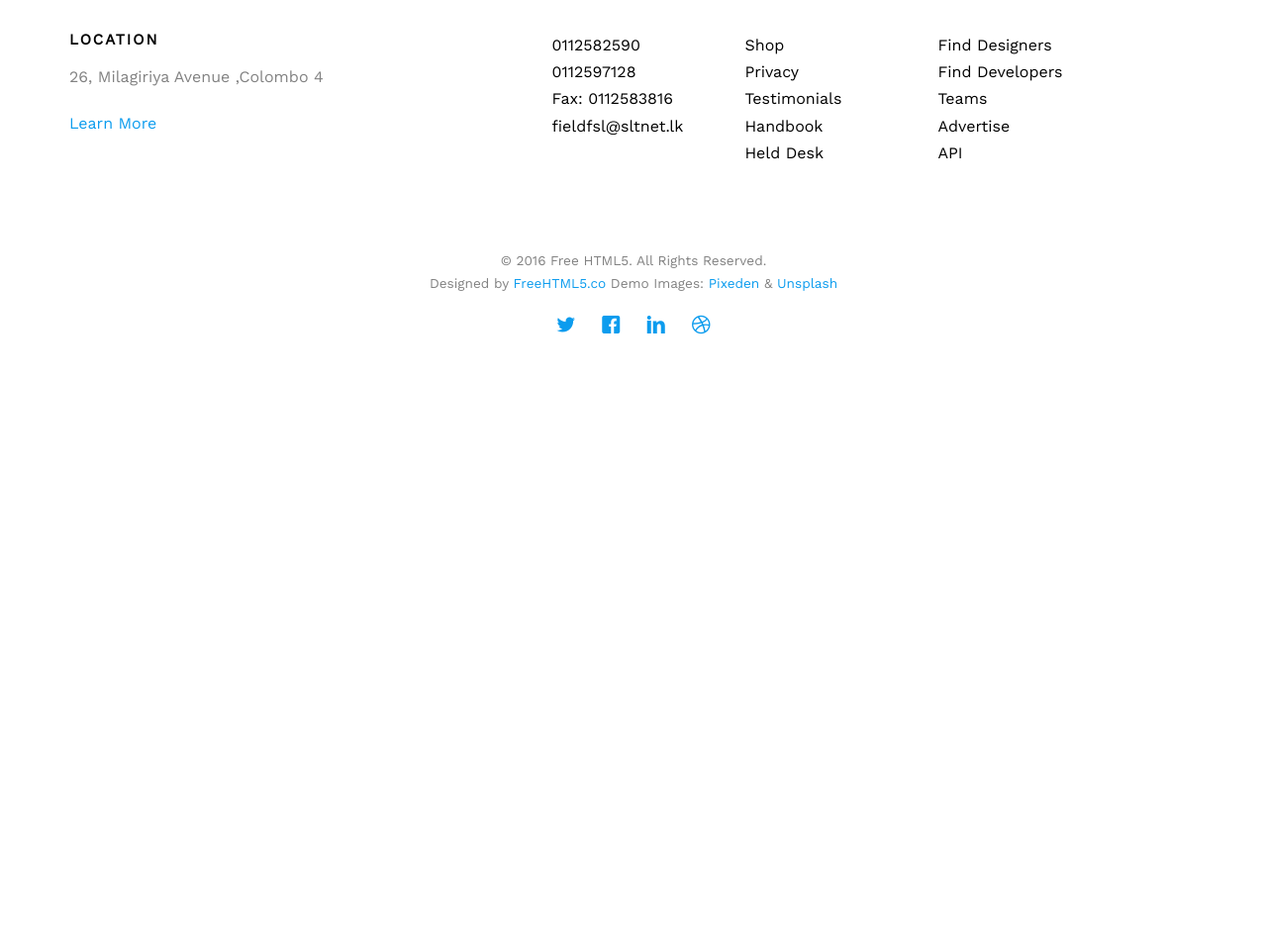
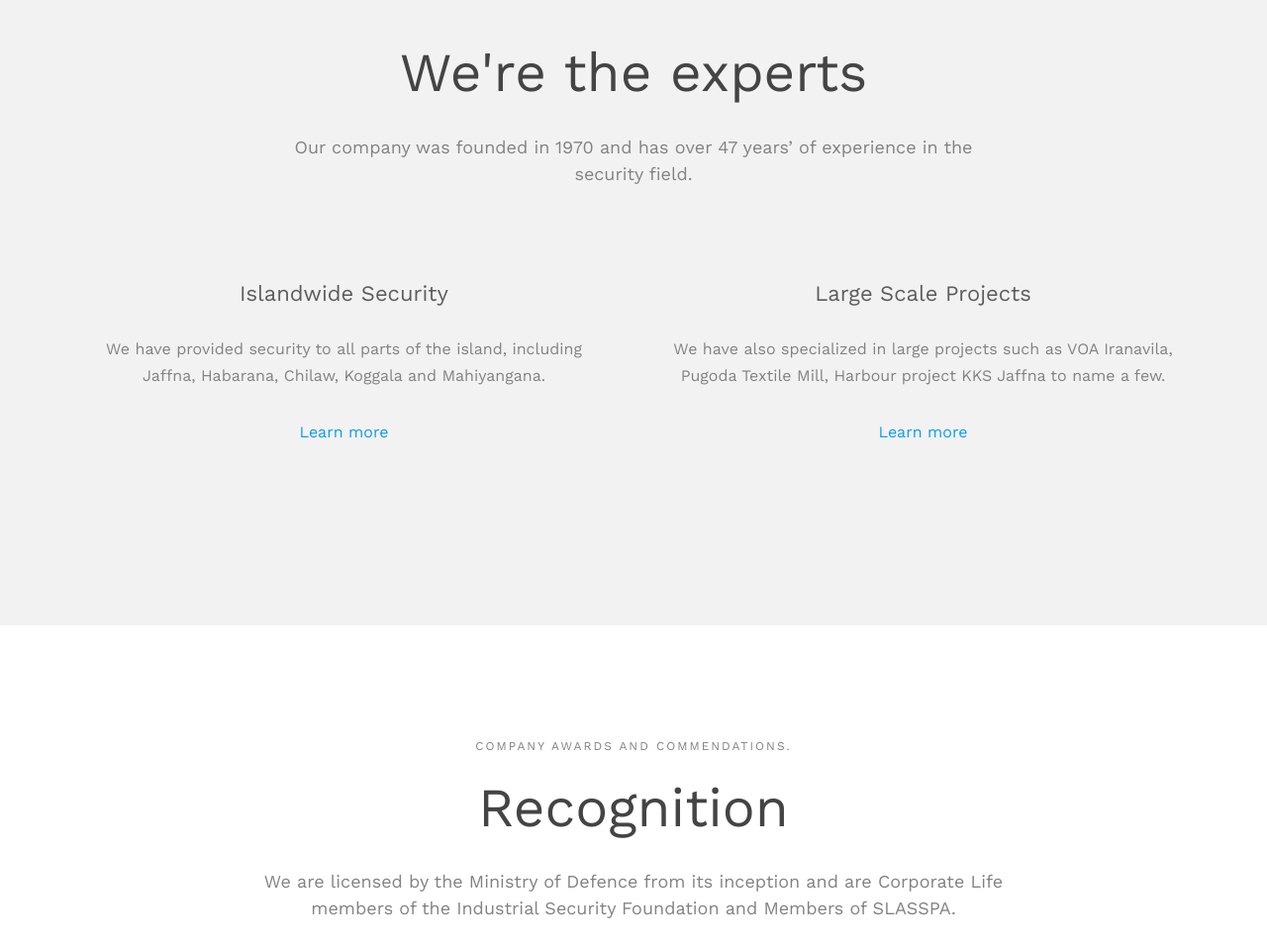
Before and after one commit to Christianq010/liquid-field_services_project, a website: page public/index.html in a window 1280 px wide. Shown: the part 980-1935 px from the top of the page at 99% size. Before the commit the page ends 1457 px from the top, so only its background shows below. Drawn offline with nearby package versions, Linux system fonts and the light colour scheme; files whose address does not match are found by name; a web font is replaced by a local one.

Commit message:
feat: Add main content to html body and minor style changes

```diff
--- a/public/index.html
+++ b/public/index.html
@@ -82,7 +82,7 @@
 				<div class="col-md-12 col-md-offset-0 text-center">
 					<div class="display-t">
 						<div class="display-tc animate-box" data-animate-effect="fadeInUp">
-							<h1 class="display-slogan mb30">Security Since 1970.</h1>
+							<h1 class="display-slogan mb30">Security Since 1970</h1>
 							<p>
 								<a href="http://freehtml5.co/" target="_blank" class="btn btn-primary">Contact Us</a>
 							</p>
@@ -151,6 +151,65 @@
 
 <!-- CONTENT start -->
 
+	<!-- Services Content -->
+	<div id="fh5co-services" class="fh5co-bg-section">
+		<div class="container">
+			<div class="row row-pb-md">
+				<div class="col-md-8 col-md-offset-2 text-center animate-box" data-animate-effect="fadeInUp">
+					<div class="fh5co-heading">
+						<h2>We're the experts</h2>
+						<p>Our company was founded in 1970 and has over 47 years’ of experience in the security field.</p>
+					</div>
+				</div>
+			</div>
+			<div class="row text-center">
+				<div class="col-md-6">
+					<div class="feature-center animate-box" data-animate-effect="fadeInUp">
+						<h3>Islandwide Security</h3>
+							<p>We have provided security to all parts of the island, including Jaffna, Habarana, Chilaw, Koggala and Mahiyangana.</p>
+							<p><a href="#">Learn more</a></p>
+					</div>
+				</div>
+				<div class="col-md-6">
+					<div class="feature-center animate-box" data-animate-effect="fadeInUp">
+						<h3>Large Scale Projects</h3>
+							<p>We have also specialized in large projects such as VOA Iranavila, Pugoda Textile Mill, Harbour project KKS Jaffna to name a few.</p>
+							<p><a href="#">Learn more</a></p>
+					</div>
+				</div>
+			</div>
+		</div>
+	</div>
+	<!-- /end of Services Content -->
+
+	<!-- Projects Content -->
+	<div id="fh5co-project">
+		<div class="container">
+			<div class="row row-pb-md">
+				<div class="col-md-8 col-md-offset-2 text-center fh5co-heading  animate-box">
+					<span>Company awards and commendations.</span>
+					<h2>Recognition</h2>
+					<p>We are licensed by the Ministry of Defence from its inception and are Corporate Life members of the Industrial Security Foundation and Members of SLASSPA.</p>
+				</div>
+			</div>
+
+			<div class="row">
+				<div class="col-md-6 col-sm-6 fh5co-project animate-box" data-animate-effect="fadeIn">
+					<a href="#"><img src="images/work-1.jpg" alt="Free HTML5 Website Template by FreeHTML5.co" class="img-responsive">
+						<h3>Clipboard Office</h3>
+					</a>
+				</div>
+				<div class="col-md-6 col-sm-6 fh5co-project animate-box" data-animate-effect="fadeIn">
+					<a href="#"><img src="images/work-2.jpg" alt="Free HTML5 Website Template by FreeHTML5.co" class="img-responsive">
+						<h3>Smart Layers</h3>
+					</a>
+				</div>
+
+			</div>
+		</div>
+
+	</div>
+	<!-- /end of Projects Content -->
 
 
 
--- a/src/assets/css/scss/styles.scss
+++ b/src/assets/css/scss/styles.scss
@@ -1174,7 +1174,7 @@ figure {
         margin-bottom: 20px;
         line-height: 1.5;
         font-weight: 300;
-        color: $brand-black;
+        color: $brand-darker;
     }
     p {
         font-size: 18px;
```
Also changed, not shown: src/index.html (+59 -0 lines), src/templates/header.html (+1 -1 lines), public/assets/css/styles.css.
